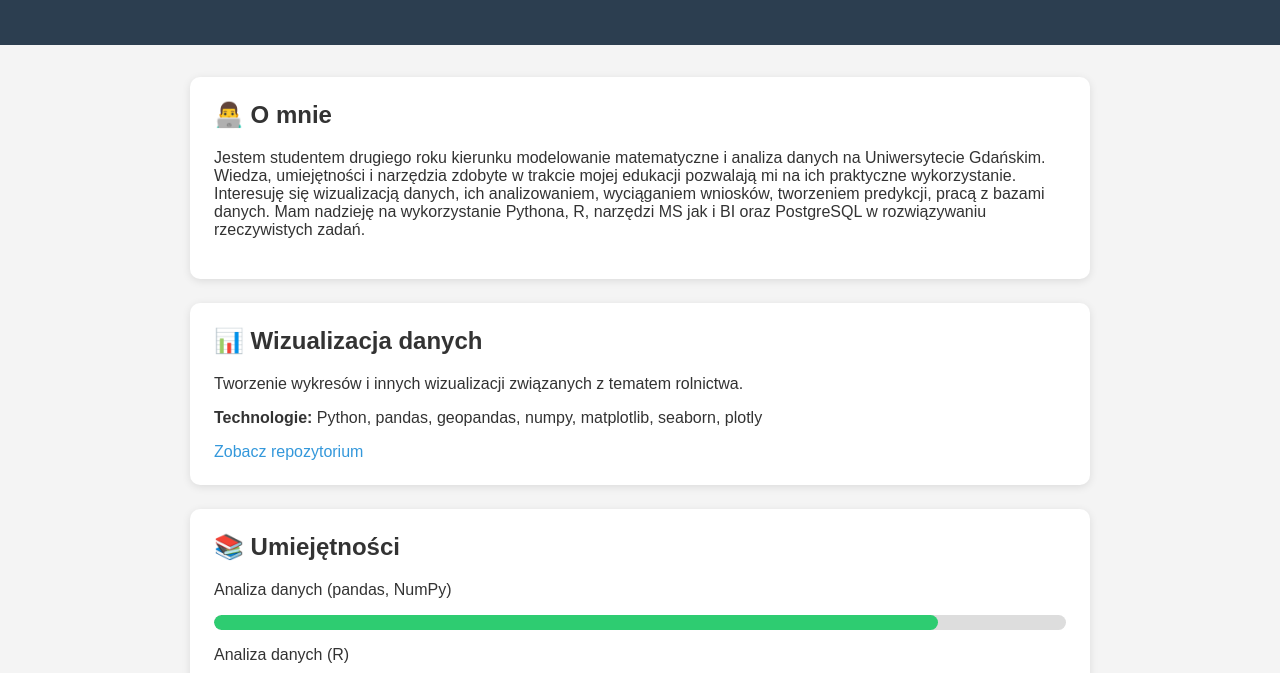
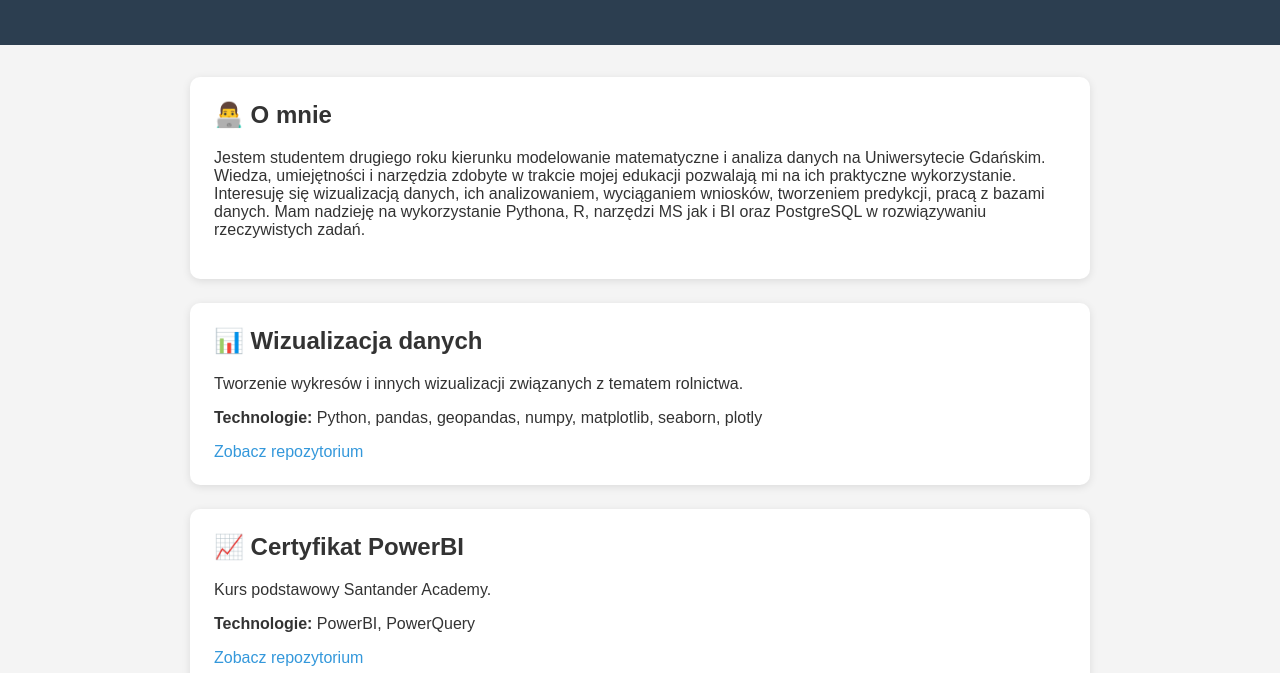
Before and after one commit to knrd23/portfolio_page, a plain HTML site: page index.html in a window 1280 px wide. Shown: the part 127-800 px from the top of the page. Drawn offline with Linux system fonts and the light colour scheme.

Commit message:
Update index.html

```diff
--- a/index.html
+++ b/index.html
@@ -114,6 +114,13 @@
       <a href="https://github.com/knrd23/portfolio/tree/data-visualization" target="_blank">Zobacz repozytorium</a>
     </div>
 
+    <div class="project">
+      <h2>📈 Certyfikat PowerBI</h2>
+      <p>Kurs podstawowy Santander Academy.</p>
+      <p><strong>Technologie:</strong> PowerBI, PowerQuery</p>
+      <a href="https://github.com/knrd23/portfolio/tree/PowerBI" target="_blank">Zobacz repozytorium</a>
+    </div>
+
     <div class="skills">
       <h2>📚 Umiejętności</h2>
 
```
